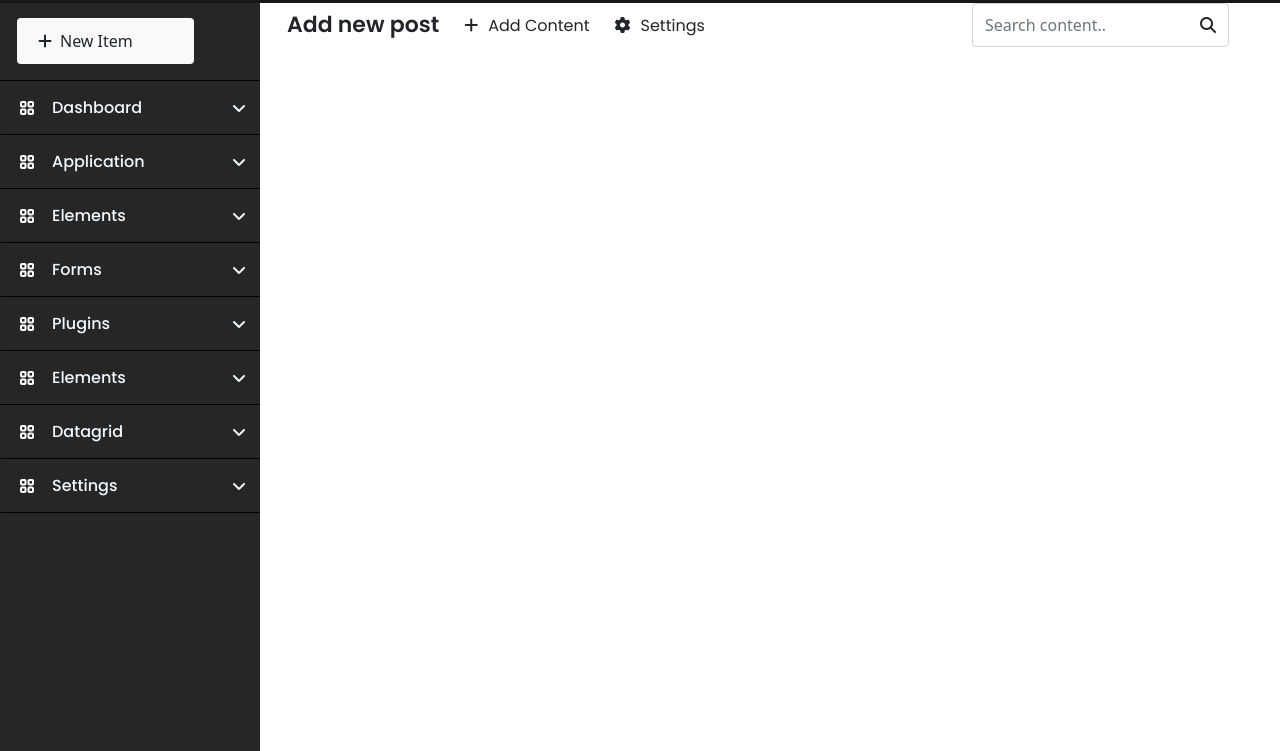
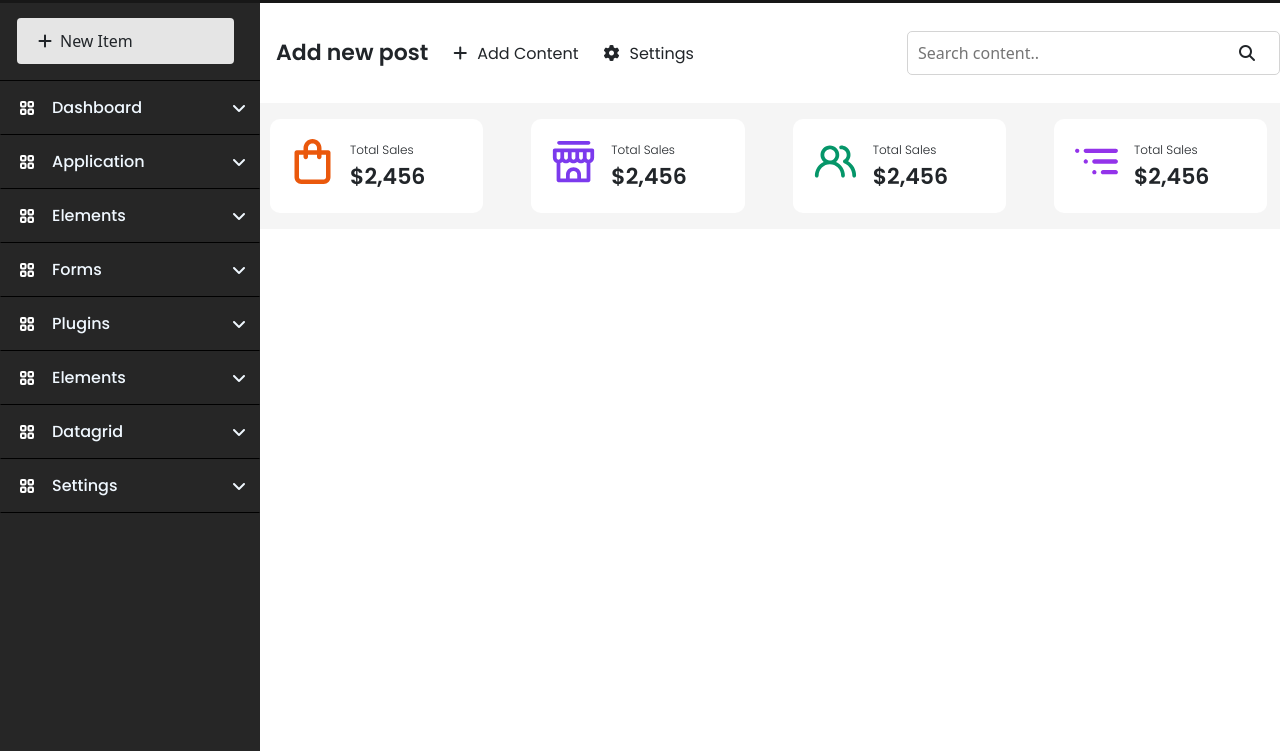
Before and after one commit to dodiya-vishvajeet/woss, a plain HTML site: page sass/index.html in a window 1280 px wide. Shown: the part 49-800 px from the top of the page. Drawn offline with nearby package versions, Linux system fonts and the light colour scheme.

Commit message:
add section done

```diff
--- a/sass/index.html
+++ b/sass/index.html
@@ -42,10 +42,11 @@
     </header>
   </div>
 <div class="wrapper d-flex ">
-  <div class="Sidebar_wrapper hidden  " id="sidebar">
+
+  <div class="Sidebar_wrapper hidden text-nowrap " id="sidebar">
     <div class="flex-shrink-0   ">
-      <a href="#" class="d-flex flex-nowrap   pb-3  text-decoration-none  mybtn2">
-        <button class="btn bg-light "> <i class="fa-solid fa-plus pe-2"></i>New Item</button>
+      <a href="#" class="d-flex  pb-3  text-decoration-none  mybtn2">
+        <button class="btn "> <i class="fa-solid fa-plus pe-2"></i>New Item</button>
       </a>
       <ul class="list-unstyled ps-0">
         <li >
@@ -174,21 +175,59 @@
   </div>
 
   <div class="add_new_post_wrapper container-fluid d-flex   justify-content-between">
-    <div class="row main_add w-100">
-<div class="add d-flex align-items-center wrap-nowrap col">
+    <div class="row g-0 main_add w-100">
+<div class="add d-flex align-items-center ms-3  col">
   <h1 class="text-nowrap">Add new post</h1>
   <h2 class="text-nowrap"> <i class="fa-solid fa-plus"></i>Add Content</h2>
   <h2 class="text-nowrap"><i class="fa-solid fa-gear"></i>Settings</h2>
 </div>
 
   <div class=" search_box col justify-items-end">
-    <form class="d-flex wrap-nowrap ">
-      <input class="form-control" type="search" placeholder="Search content.." aria-label="Search">
+    <form class="d-flex  ">
+      <input class="for-control" type="search" placeholder="Search content.." aria-label="Search">
     </form>
   </div>
 </div>
+
+<!-- data add section -->
+<div class="row add_data g-0 gap-5 my-3">
+  <div class="col-4 col-md-2 col-sm-3  data_sale ">
+
+    <img src="./img/Vector (1).svg" alt="" height="45" width="45">
+    <div>
+      <p>Total Sales</p>
+      <h2>$2,456</h2>
+    </div>
+  </div>
+  <div class="col-4 col-md-2 col-sm-3 data_sale  data_sale1 ">
+
+    <img src="./img/u_shop.svg" alt="" height="45" width="45">
+    <div>
+      <p>Total Sales</p>
+      <h2>$2,456</h2>
+    </div>
+  </div>
+  <div class="col-4 col-md-2 col-sm-3  data_sale  data_sale1 data_sale3">
+
+    <img src="./img/u_users-alt.svg" alt="" height="45" width="45">
+    <div>
+      <p>Total Sales</p>
+      <h2>$2,456</h2>
+    </div>
+  </div>
+  <div class=" data_sale data_sale2 col-4 col-md-2 col-sm-3  ">
+
+    <img src="./img/Vector (2).svg" alt="" height="45" width="45">
+    <div>
+      <p>Total Sales</p>
+      <h2>$2,456</h2>
+    </div>
+  </div>
+
   </div>
 </div>
+</div>
+
 
 
 
--- /dev/null
+++ b/sass/sass/layout/_data.scss
@@ -0,0 +1,78 @@
+.add_data {
+    .data_sale {
+        margin-left: 270px;
+        display: flex;
+        background-color: white ;
+        border-radius: 10px;
+        padding: 15px;
+        min-width: 160px;
+
+
+
+        img {
+            margin: 5px;
+
+        }
+
+        p {
+            margin-bottom: 0;
+            font-family: Poppins;
+            font-weight: 300;
+            font-size: 12px;
+            line-height: 100%;
+            letter-spacing: 0%;
+            margin: 10px;
+
+        }
+
+        h2 {
+            margin-bottom: 0;
+            font-family: Poppins;
+            font-weight: 600;
+            font-size: 22px;
+            line-height: 100%;
+            letter-spacing: 0%;
+            margin: 10px;
+
+
+        }
+    }
+    .data_sale1{
+        margin-left: 0px;
+
+    }
+
+    .data_sale2 {
+        margin-left: 0px;
+
+    }
+}
+
+
+@media screen and (max-width:850px)
+{
+    .data_sale3{
+        margin-left: 270px !important;
+    }
+    .data_sale2 {
+        margin-left: 0px !important ;}
+}
+
+@media screen and (max-width:1250px)
+{
+    .data_sale2 {
+         margin-left: 270px !important ;}
+}
+@media screen and (max-width:768px)
+{
+
+    .data_sale {
+        margin-left:0 !important;
+
+    }
+
+    .data_sale2 {
+        margin-left:0 !important;
+    }
+
+}
--- a/sass/sass/layout/_search.scss
+++ b/sass/sass/layout/_search.scss
@@ -3,18 +3,24 @@
 
 .add_new_post_wrapper {
   height: fit-content;
-z-index: 1;
-position: absolute;
+display: flex;
+flex-direction: column;
+padding: 0 !important;
+
+
 
 }
 .main_add{
-    padding-left:260px;
-    margin-left: 260px;
-    // background-color: red;
+  background-color: white;
+padding-left: 260px !important;
+    padding: 100px;
+
 }
 
 .add {
-  margin: 15px;
+ text-align: center;
+ padding: 28px;
+
 }
 
 .add h1 {
@@ -39,17 +45,29 @@ position: absolute;
 .add h2 i {
   margin-right: 10px;
 }
+.main_add{
+  position: relative;
+  padding: 0;
 
+}
+.data_add{
+  position: relative;
+
+}
 .search_box {
-  margin: 15px;
   position: relative;
   display: flex;
   justify-content: end;
+ padding: 28px;
+
 }
 
 .search_box input {
-  height: 44px;
-//   width: 350px;
+    height: 44px;
+   padding: 10px 130px 10px 10px;
+   border-radius: 5px;
+   outline: none;
+   border: 1px solid #D4D4D4;
 }
 
 .search_box::after {
@@ -65,7 +83,8 @@ position: absolute;
     .main_add{
         padding-left:0px;
         margin-left: 0px;
-        // background-color: rgb(183, 255, 0);
+        padding-left: 0px !important;
+
     }
     .add h1{
         font-size: 15px;
@@ -73,5 +92,23 @@ position: absolute;
     .add h2{
         font-size: 10px;
     }
+    .add{
+        flex-wrap: wrap;
+    }
+    .search_box input {
+
+margin-top: 10px;
+padding: 10px 100px 10px 10px;
+    }
+.search_box::after {
+    top: 60%;
+}
+
 
 }
+.data_add{
+    position: absolute;
+    margin-left: 260px !important;
+    color: red;
+
+}
--- a/sass/sass/layout/_sidebar.scss
+++ b/sass/sass/layout/_sidebar.scss
@@ -1,17 +1,24 @@
 @import url('https://cdnjs.cloudflare.com/ajax/libs/font-awesome/6.7.2/css/all.min.css');
+
+
+.wrapper{
+    background-color:#F5F5F5;
+}
+
+
 
 .Sidebar_wrapper {
     z-index: 100;
-    position: relative;
+    position: fixed;
 
     .mybtn2 {
         border-bottom: 1px solid #030303;
 
         button{
-            padding: 10px 60px 10px 20px;
+            padding: 10px 100px 10px 20px;
             margin-top: 15px;
             margin-left: 17px;
-            background-color: aquamarine;
+            background-color: #E5E5E5;
 
 
         }
--- a/sass/sass/main.scss
+++ b/sass/sass/main.scss
@@ -4,4 +4,5 @@
 @import "./components/button";
 @import "./layout/header";
 @import "./layout/sidebar";
-@import "./layout/search"
+@import "./layout/search";
+@import "./layout/data";
```
Also changed, not shown: sass/img/Vector (1).svg (added), sass/img/Vector (2).svg (added), sass/img/u_shop.svg (added), sass/img/u_users-alt.svg (added), sass/sass/style.css, 1 other file.
